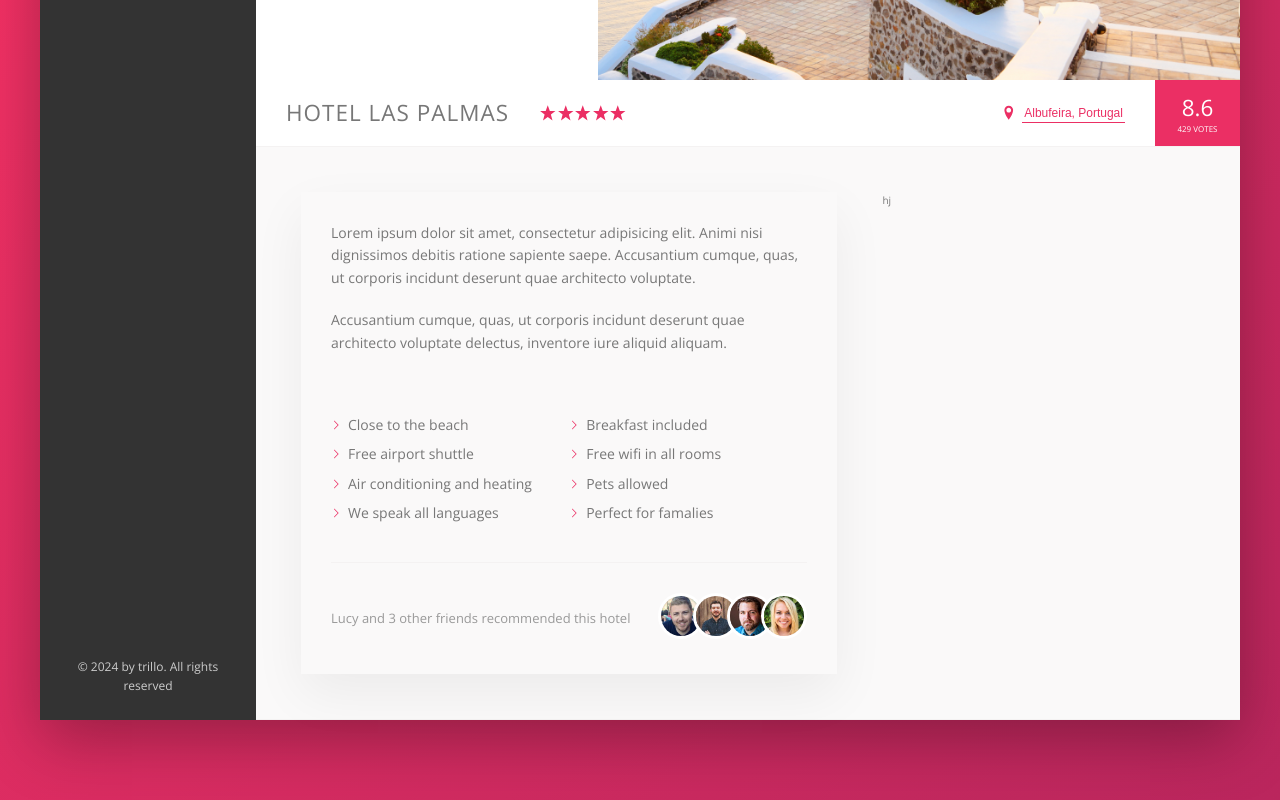
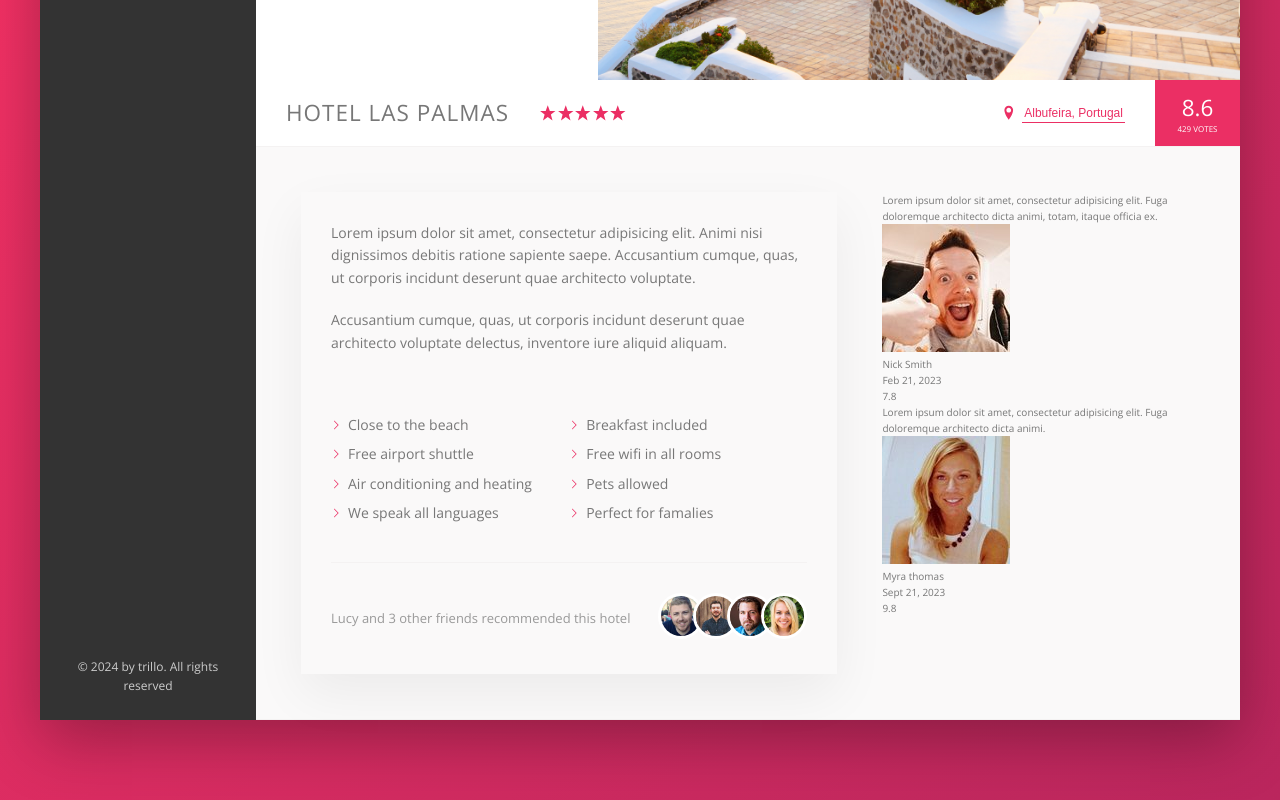
Before and after one commit to PreetS123/scaling_trillo, a website: page index.html in a window 1280 px wide. Shown: the part 455-1255 px from the top of the page. Drawn offline with nearby package versions, Linux system fonts and the light colour scheme.

Commit message:
"html section got completed for review section"

```diff
--- a/index.html
+++ b/index.html
@@ -189,7 +189,44 @@
                 </div>
               </div>
             </div>
-            <div class="user-reviews">hj</div>
+            <div class="user-reviews">
+              <figure class="review">
+                <blockquote class="review__text">
+                  Lorem ipsum dolor sit amet, consectetur adipisicing elit. Fuga
+                  doloremque architecto dicta animi, totam, itaque officia ex.
+                </blockquote>
+                <figcaption class="review__user">
+                  <img
+                    src="img/user-1.jpg"
+                    alt="User 1"
+                    class="review__photo"
+                  />
+                  <div class="review__user-box">
+                    <p class="review__user-name">Nick Smith</p>
+                    <p class="review__user-date">Feb 21, 2023</p>
+                  </div>
+                  <div class="review__rating">7.8</div>
+                </figcaption>
+              </figure>
+              <figure class="review">
+                <blockquote class="review__text">
+                  Lorem ipsum dolor sit amet, consectetur adipisicing elit. Fuga
+                  doloremque architecto dicta animi.
+                </blockquote>
+                <figcaption class="review__user">
+                  <img
+                    src="img/user-2.jpg"
+                    alt="User 2"
+                    class="review__photo"
+                  />
+                  <div class="review__user-box">
+                    <p class="review__user-name">Myra thomas</p>
+                    <p class="review__user-date">Sept 21, 2023</p>
+                  </div>
+                  <div class="review__rating">9.8</div>
+                </figcaption>
+              </figure>
+            </div>
           </div>
         </main>
       </div>
```
